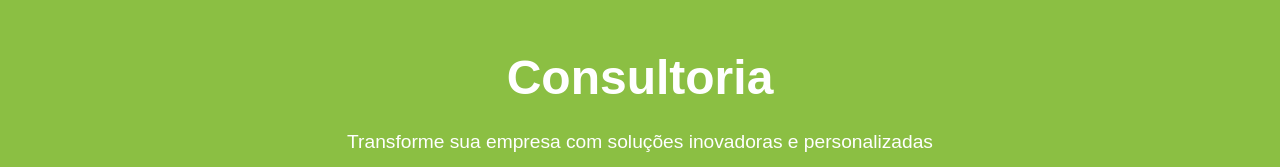
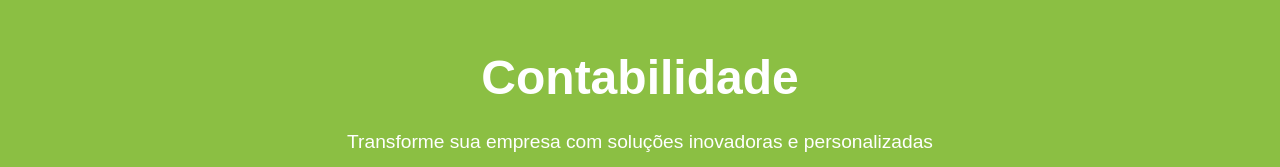
Before and after one commit to danielmenezez/projeto-pi-com-home, a plain HTML site: page index.html in a window 1280 px wide. Shown: the top 167 px of the page. Drawn offline with Linux system fonts and the light colour scheme.

Commit message:
html changes

```diff
--- a/index.html
+++ b/index.html
@@ -3,14 +3,14 @@
 <head>
     <meta charset="UTF-8">
     <meta name="viewport" content="width=device-width, initial-scale=1.0">
-    <title>Consultoria</title>
+    <title>Contabilidade</title>
     <link rel="stylesheet" href="styles.css">
 </head>
 <body>
 
     <header>
         <div class="container">
-            <h1>Consultoria</h1>
+            <h1>Contabilidade</h1>
             <p>Transforme sua empresa com soluções inovadoras e personalizadas</p>
         </div>
     </header>
@@ -121,7 +121,7 @@
 
     <section class="why-choose">
         <div class="container">
-            <h2>Por Que Escolher Nossa Consultoria?</h2>
+            <h2>Por Que Escolher Nosso escritório de Contabilidade?</h2>
             <ul>
                 <li><strong>Expertise de Mercado:</strong> Lorem ipsum dolor sit amet, consectetur adipiscing elit. Fusce sit amet ante felis.</li>
                 <li><strong>Soluções Personalizadas:</strong> Pellentesque habitant morbi tristique senectus et netus et malesuada fames ac turpis egestas.</li>
@@ -153,14 +153,14 @@
             <h2>Entre em Contato</h2>
             <p>Lorem ipsum dolor, sit amet consectetur adipisicing elit. Ab atque pariatur qui iusto nam veniam voluptatem. Atque eius assumenda et temporibus eveniet veniam iure cum earum, expedita placeat, ipsam optio?</p>
             <p><strong>Telefone:</strong> (XX) XXXX-XXXX</p>
-            <p><strong>Email:</strong> contato@consultoriaexemplo.com</p>
+            <p><strong>Email:</strong> contato@Contabilidadeexemplo.com</p>
             <p><strong>Endereço:</strong> Rua Exemplo, 123, Cidade, Estado, CEP 12345-678</p>
         </div>
     </section>
 
     <footer>
         <div class="container">
-            <p>© 2024 Consultoria Exemplo - Todos os direitos reservados.</p>
+            <p>© 2024 Contabilidade Exemplo - Todos os direitos reservados.</p>
             <p><a href="#">Política de Privacidade</a> | <a href="#">Termos de Uso</a></p>
         </div>
     </footer>
```
